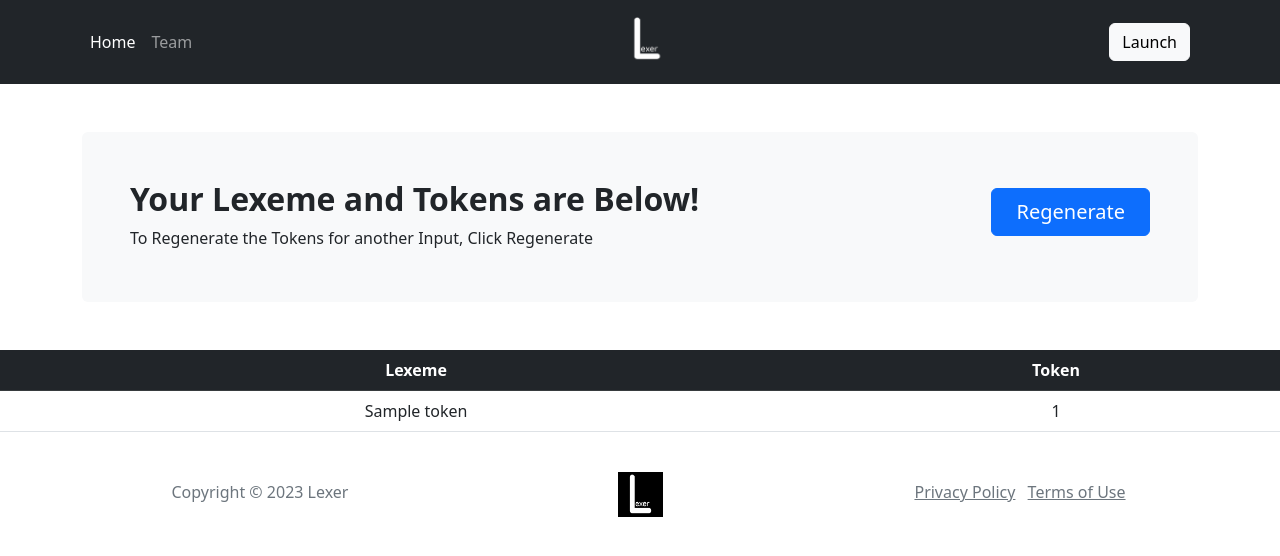
After one commit to sallar-ba/Lexer, a Flask app: template lexer/templates/output_lexer.html in a window 1280 px wide. The commit adds this page. Shown: the top 556 px of the page. Run offline with Flask 3, Linux system fonts and the light colour scheme; the template is opened without the code that fills it: most values are stand-ins (such as "Sample title", 1, 10 or a date in 2020); some libraries are stand-ins or nearby versions.

Commit message:
Added output_lexer.html     updated routes.py and lexer.html     tokens and lexemes are in a table in output page.

```diff
--- a/lexer/routes.py
+++ b/lexer/routes.py
@@ -19,9 +19,10 @@ def lexer():
     if form.validate_on_submit():
         code = form.code.data
         tokens = tokenize_cpp_code(code)
-        return render_template('lexer.html', form=form, tokens=tokens)
+        return render_template('output_lexer.html', form=form, tokens=tokens)
 
     return render_template('lexer.html', form=form, tokens=None)
+
 
 
 @app.route('/tree', methods=['GET', 'POST'])
--- /dev/null
+++ b/lexer/templates/output_lexer.html
@@ -0,0 +1,36 @@
+{% extends 'base.html' %}
+
+{% block main %}
+
+<section class="py-4 py-xl-5">
+    <div class="container">
+        <div class="bg-light border rounded border-0 border-light d-flex flex-column justify-content-between flex-lg-row p-4 p-md-5">
+            <div class="pb-2 pb-lg-1">
+                <h2 class="fw-bold mb-2">Your Lexeme and Tokens are Below!</h2>
+                <p class="mb-0">To Regenerate the Tokens for another Input, Click Regenerate</p>
+            </div>
+            <div class="my-2"><a class="btn btn-primary fs-5 py-2 px-4" role="button" href="/lexer">Regenerate</a></div>
+        </div>
+    </div>
+</section>
+<div class="table-responsive">
+    <table class="table table-hover">
+        <thead>
+           <tr class="table-dark">
+                <th class="text-center">Lexeme</th>
+                <th class="text-center">Token</th>
+            </tr>
+        </thead>
+        <tbody>
+            {% for token in tokens %}
+            <tr>
+                <td class="text-center">{{token[1]}}</td>
+                <td class="text-center">{{token[0]}}</td>
+            </tr>
+            {% endfor %}
+        </tbody>
+    </table>
+
+</div>
+
+{%endblock%}
```
Also changed, not shown: lexer/templates/lexer.html (+0 -14 lines).
